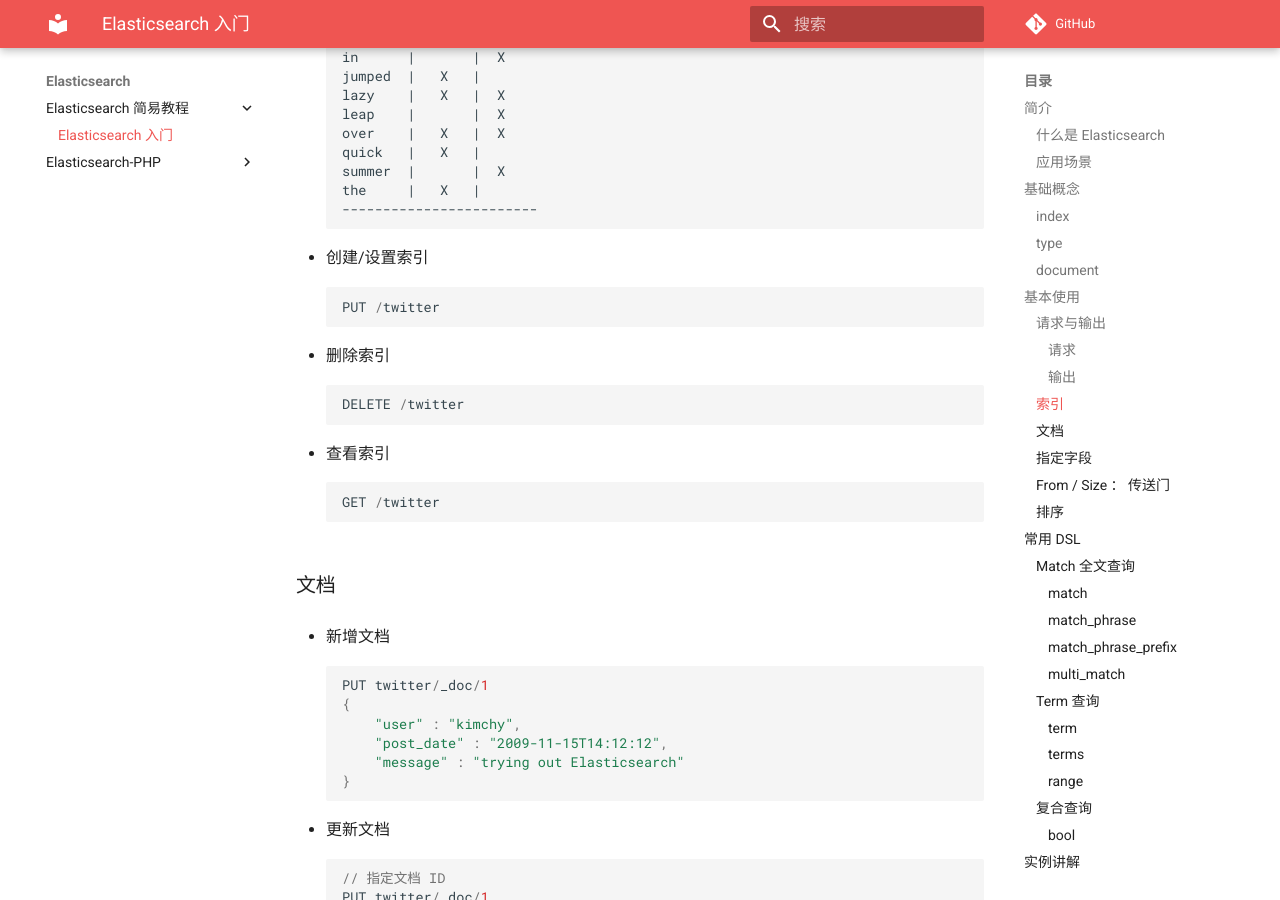
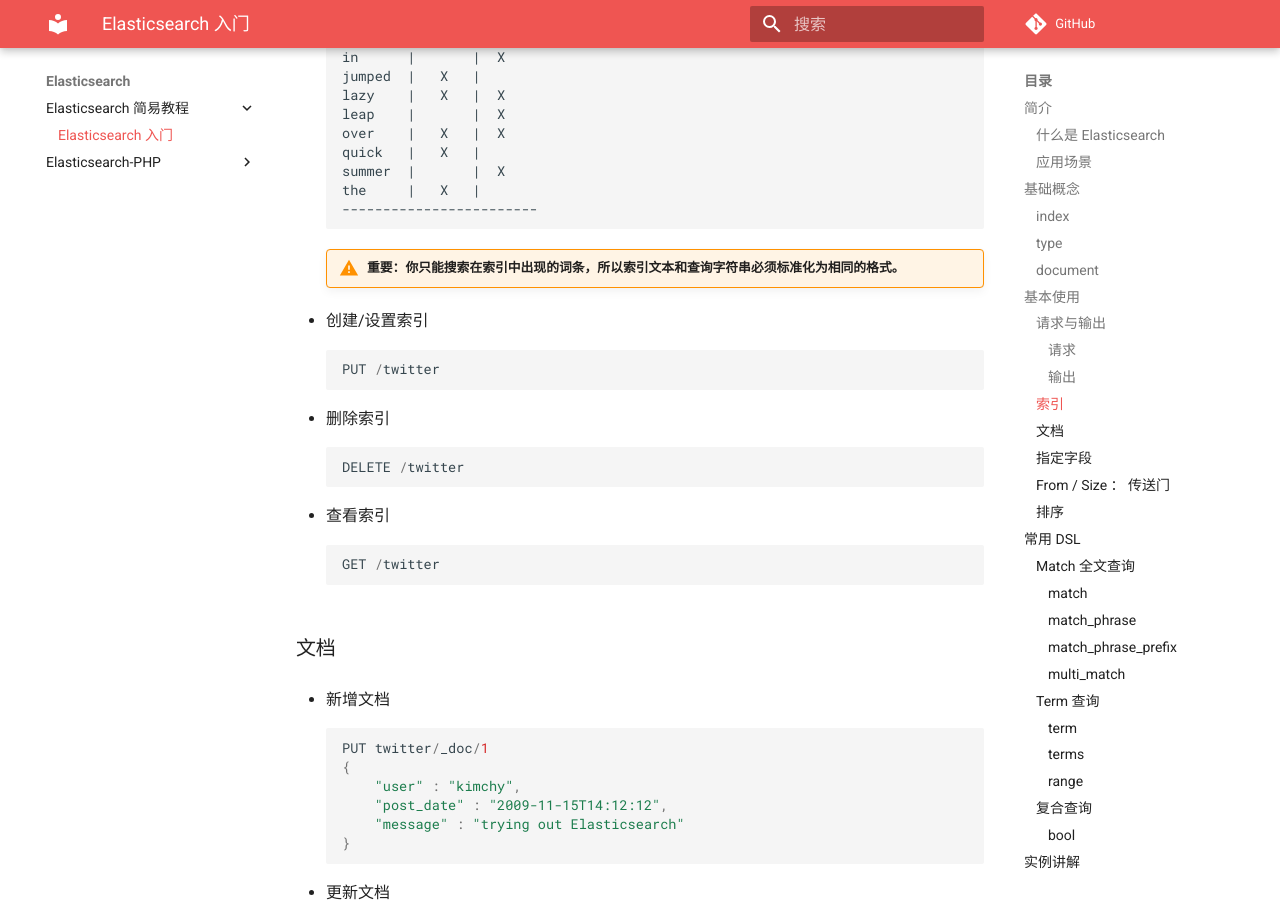
Before and after one commit to flc1125/docs, an MkDocs documentation site: the page built from docs/elasticsearch/simple/introduction.md, in a window 1280 px wide and 900 px high, scrolled down 2927 px. Built offline with MkDocs 1.6.1 and Material for MkDocs 9.7.7, drawn with Linux system fonts in a browser that asks for light colours; comment, search, counter and statistics services are not loaded.

Commit message:
增加警告提示

````diff
--- a/docs/elasticsearch/simple/introduction.md
+++ b/docs/elasticsearch/simple/introduction.md
@@ -114,6 +114,8 @@
     the     |   X   |
     ------------------------
     ```
+
+    !!! warning "重要：你只能搜索在索引中出现的词条，所以索引文本和查询字符串必须标准化为相同的格式。"
 
 - 创建/设置索引
 
````
